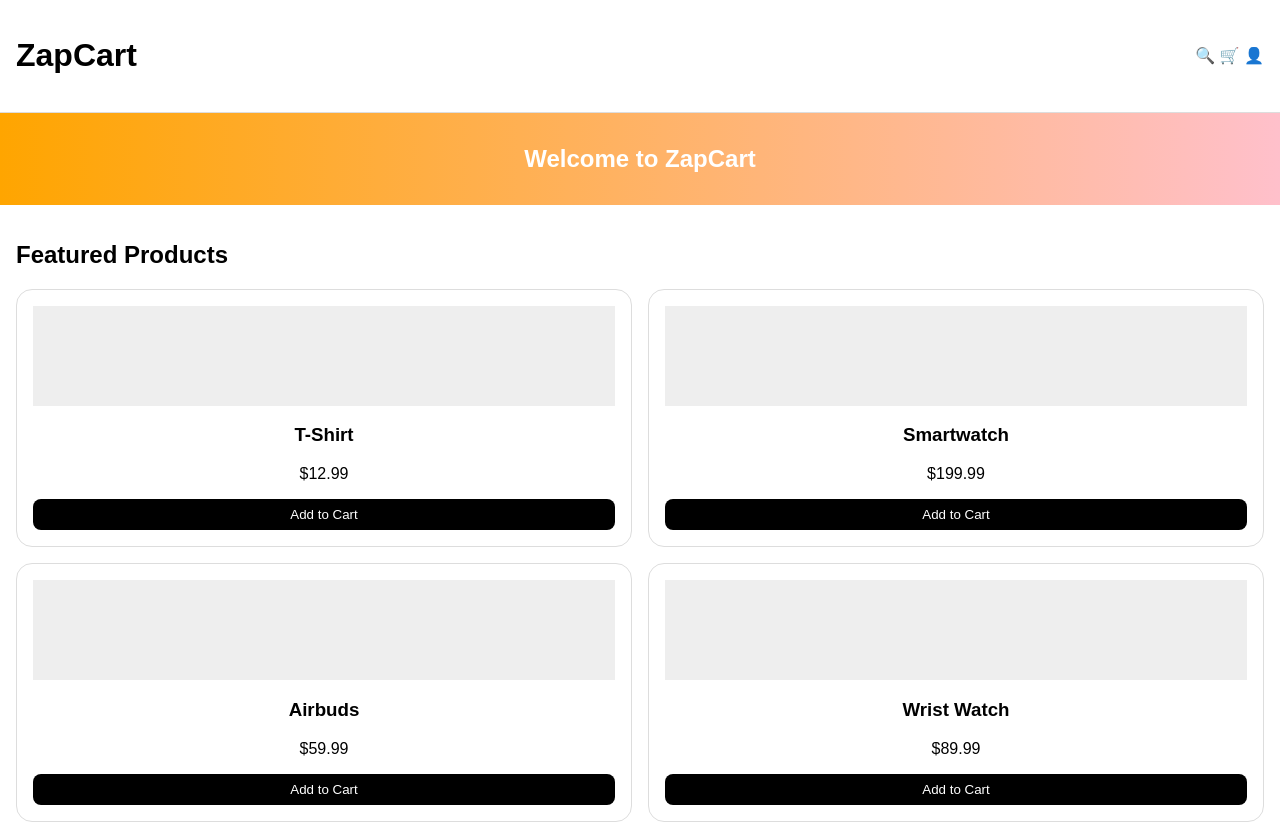
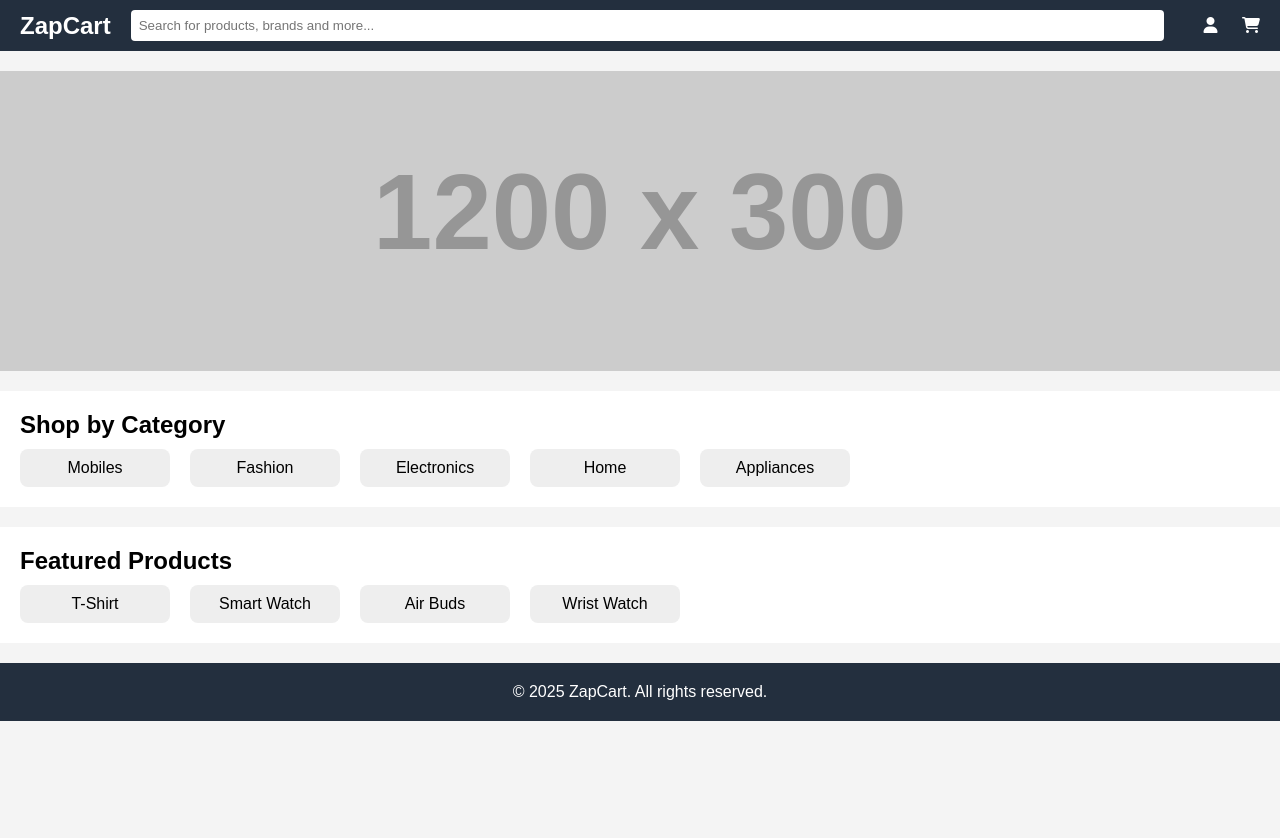
Before and after one commit to Zapcart/zapcart, a plain HTML site: page index.html in a window 1280 px wide. After the commit the page ends 800 px from the top, so only its background shows below. Drawn offline with Linux system fonts and the light colour scheme; placeholder pictures from the web are drawn by us.

Commit message:
Update index.html
Signed-off-by: Zapcart <zapcartsuport@gmail.com>

```diff
--- a/index.html
+++ b/index.html
@@ -1,103 +1,118 @@
-
 <!DOCTYPE html>
 <html lang="en">
 <head>
   <meta charset="UTF-8" />
   <meta name="viewport" content="width=device-width, initial-scale=1.0" />
-  <title>ZapCart - Home</title>
+  <title>ZapCart - Your One Stop Shop</title>
+  <link rel="stylesheet" href="https://cdnjs.cloudflare.com/ajax/libs/font-awesome/6.5.0/css/all.min.css">
   <style>
-    body {
-      font-family: Arial, sans-serif;
+    * {
       margin: 0;
       padding: 0;
-      background-color: #ffffff;
-      color: #000000;
+      box-sizing: border-box;
+      font-family: Arial, sans-serif;
     }
-    .header {
+    body {
+      background-color: #f4f4f4;
+    }
+    header {
+      background-color: #232f3e;
+      color: white;
+      padding: 10px 20px;
       display: flex;
+      align-items: center;
       justify-content: space-between;
-      align-items: center;
-      padding: 1rem;
-      border-bottom: 1px solid #ddd;
+    }
+    .logo {
+      font-size: 24px;
+      font-weight: bold;
+    }
+    .search-bar {
+      flex: 1;
+      margin: 0 20px;
+    }
+    .search-bar input {
+      width: 100%;
+      padding: 8px;
+      border: none;
+      border-radius: 4px;
+    }
+    .icons i {
+      margin-left: 20px;
+      cursor: pointer;
     }
     .banner {
-      background: linear-gradient(to right, orange, pink);
+      background: url('https://via.placeholder.com/1200x300') no-repeat center center;
+      background-size: cover;
+      height: 300px;
+      margin: 20px 0;
+    }
+    .categories, .products {
+      padding: 20px;
+      background: white;
+      margin-bottom: 20px;
+    }
+    .categories h2, .products h2 {
+      margin-bottom: 10px;
+    }
+    .category-list, .product-list {
+      display: flex;
+      gap: 20px;
+      overflow-x: auto;
+    }
+    .category, .product {
+      min-width: 150px;
+      background: #eee;
+      padding: 10px;
+      border-radius: 8px;
+      text-align: center;
+    }
+    footer {
+      background: #232f3e;
       color: white;
       text-align: center;
-      padding: 2rem 1rem;
-      font-size: 1.5rem;
-      font-weight: bold;
-    }
-    .products {
-      padding: 1rem;
-    }
-    .product-grid {
-      display: grid;
-      grid-template-columns: repeat(2, 1fr);
-      gap: 1rem;
-    }
-    .product-card {
-      border: 1px solid #ddd;
-      border-radius: 1rem;
-      padding: 1rem;
-      text-align: center;
-    }
-    .product-image {
-      background-color: #eee;
-      height: 100px;
-      margin-bottom: 0.5rem;
-    }
-    .add-to-cart {
-      background-color: #000;
-      color: #fff;
-      border: none;
-      padding: 0.5rem;
-      width: 100%;
-      border-radius: 0.5rem;
-      cursor: pointer;
+      padding: 20px;
+      margin-top: 20px;
     }
   </style>
 </head>
 <body>
-  <div class="header">
-    <h1>ZapCart</h1>
-    <div>
-      <span>&#128269;</span>
-      <span>&#128722;</span>
-      <span>&#128100;</span>
+  <header>
+    <div class="logo">ZapCart</div>
+    <div class="search-bar">
+      <input type="text" placeholder="Search for products, brands and more..." />
     </div>
-  </div>
+    <div class="icons">
+      <i class="fas fa-user"></i>
+      <i class="fas fa-shopping-cart"></i>
+    </div>
+  </header>
 
-  <div class="banner">Welcome to ZapCart</div>
+  <div class="banner"></div>
 
-  <div class="products">
+  <section class="categories">
+    <h2>Shop by Category</h2>
+    <div class="category-list">
+      <div class="category">Mobiles</div>
+      <div class="category">Fashion</div>
+      <div class="category">Electronics</div>
+      <div class="category">Home</div>
+      <div class="category">Appliances</div>
+    </div>
+  </section>
+
+  <section class="products">
     <h2>Featured Products</h2>
-    <div class="product-grid">
-      <div class="product-card">
-        <div class="product-image"></div>
-        <h3>T-Shirt</h3>
-        <p>$12.99</p>
-        <button class="add-to-cart">Add to Cart</button>
-      </div>
-      <div class="product-card">
-        <div class="product-image"></div>
-        <h3>Smartwatch</h3>
-        <p>$199.99</p>
-        <button class="add-to-cart">Add to Cart</button>
-      </div>
-      <div class="product-card">
-        <div class="product-image"></div>
-        <h3>Airbuds</h3>
-        <p>$59.99</p>
-        <button class="add-to-cart">Add to Cart</button>
-      </div>
-      <div class="product-card">
-        <div class="product-image"></div>
-        <h3>Wrist Watch</h3>
-        <p>$89.99</p>
-        <button class="add-to-cart">Add to Cart</button>
-      </div>
+    <div class="product-list">
+      <div class="product">T-Shirt</div>
+      <div class="product">Smart Watch</div>
+      <div class="product">Air Buds</div>
+      <div class="product">Wrist Watch</div>
     </div>
-  </div>
+  </section>
+
+  <footer>
+    <p>&copy; 2025 ZapCart. All rights reserved.</p>
+  </footer>
 </body>
 </html>
```
